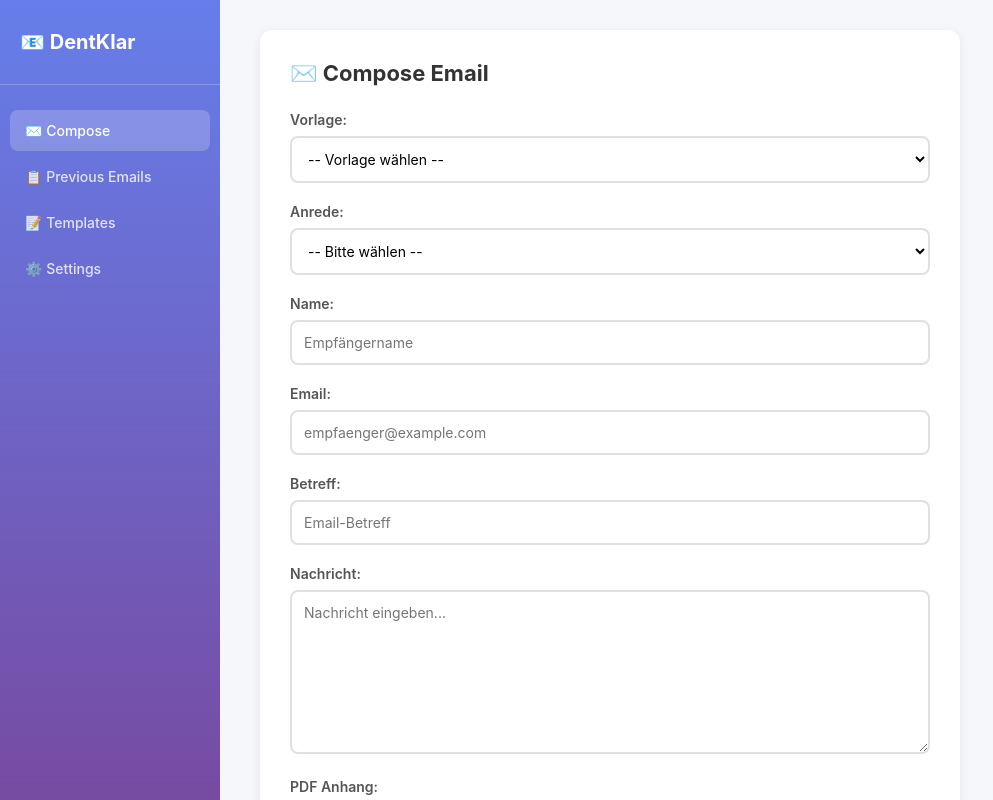
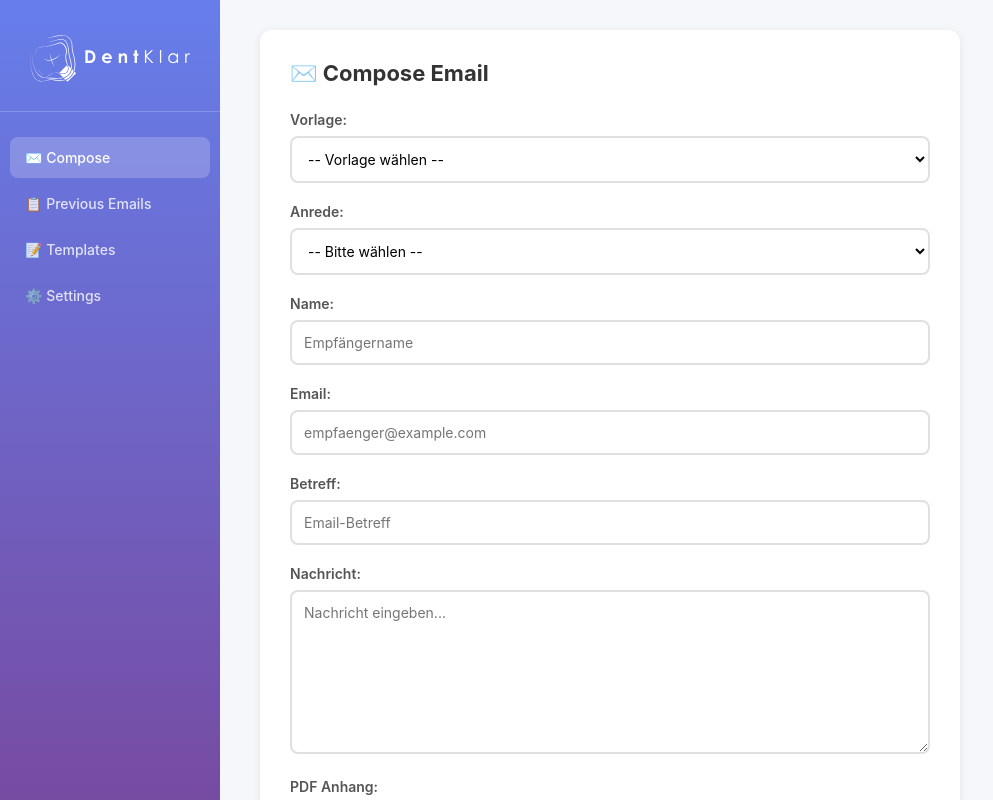
Before and after one commit to hankarun/dentklarEmailer, a website built with Vite: page index.html in a window 1280 px wide. Shown: the whole page, without its empty margins (0-993 px from the left). Built offline with nearby package versions, Linux system fonts and the light colour scheme.

Commit message:
Add logo

```diff
--- a/index.html
+++ b/index.html
@@ -8,7 +8,9 @@
     <div id="app-wrapper">
       <!-- Navigation Bar -->
       <nav id="navbar">
-        <div class="nav-brand">📧 DentKlar</div>
+        <div class="nav-brand">
+          <img src="/img/Dentklar-logo.svg" alt="DentKlar" class="nav-logo">
+        </div>
         <ul class="nav-links">
           <li><a href="#" class="nav-link active" data-page="compose">✉️ Compose</a></li>
           <li><a href="#" class="nav-link" data-page="history">📋 Previous Emails</a></li>
--- a/src/index.css
+++ b/src/index.css
@@ -27,11 +27,16 @@ body {
 }
 
 .nav-brand {
-  font-size: 20px;
-  font-weight: 700;
-  padding: 10px 20px 30px;
+  padding: 15px 20px 25px;
   border-bottom: 1px solid rgba(255,255,255,0.2);
   margin-bottom: 20px;
+  text-align: center;
+}
+
+.nav-logo {
+  max-width: 160px;
+  height: auto;
+  filter: brightness(0) invert(1);
 }
 
 .nav-links {
```
Also changed, not shown: img/Dentklar-logo.svg (added).
